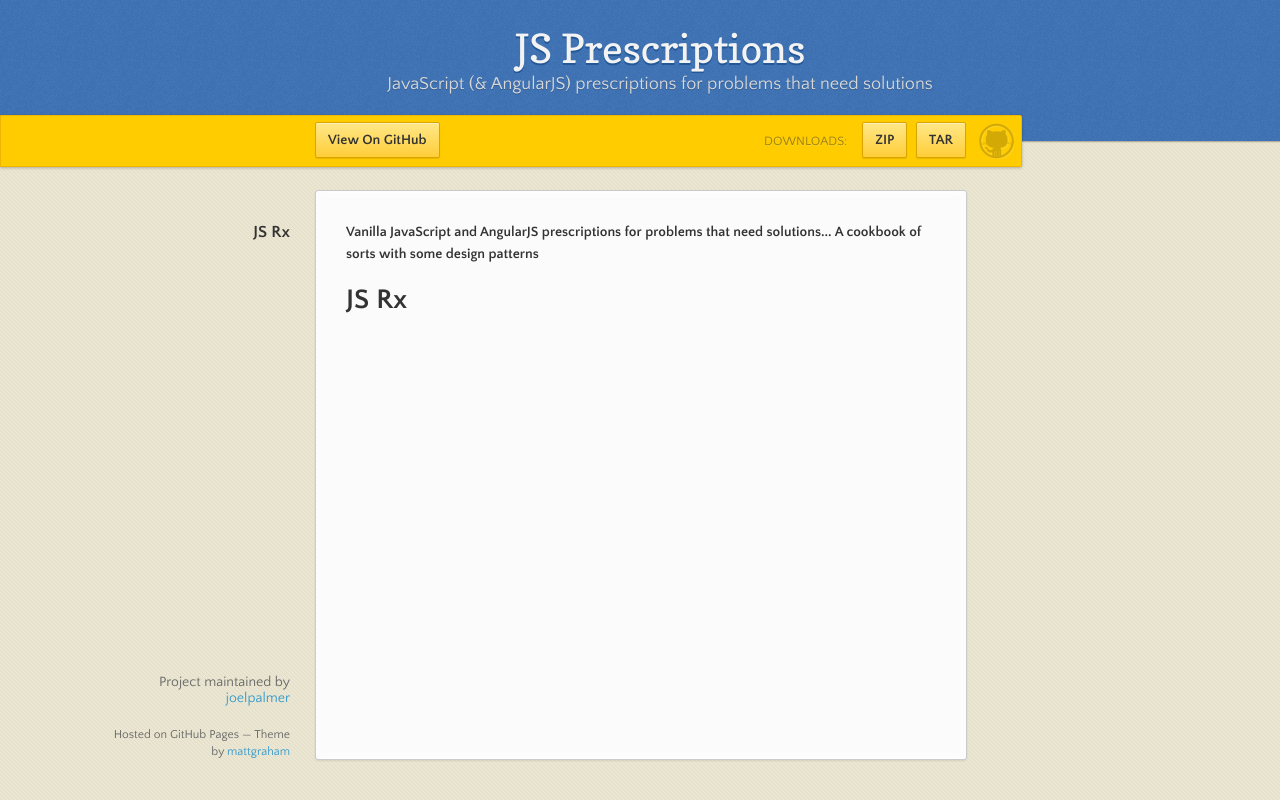
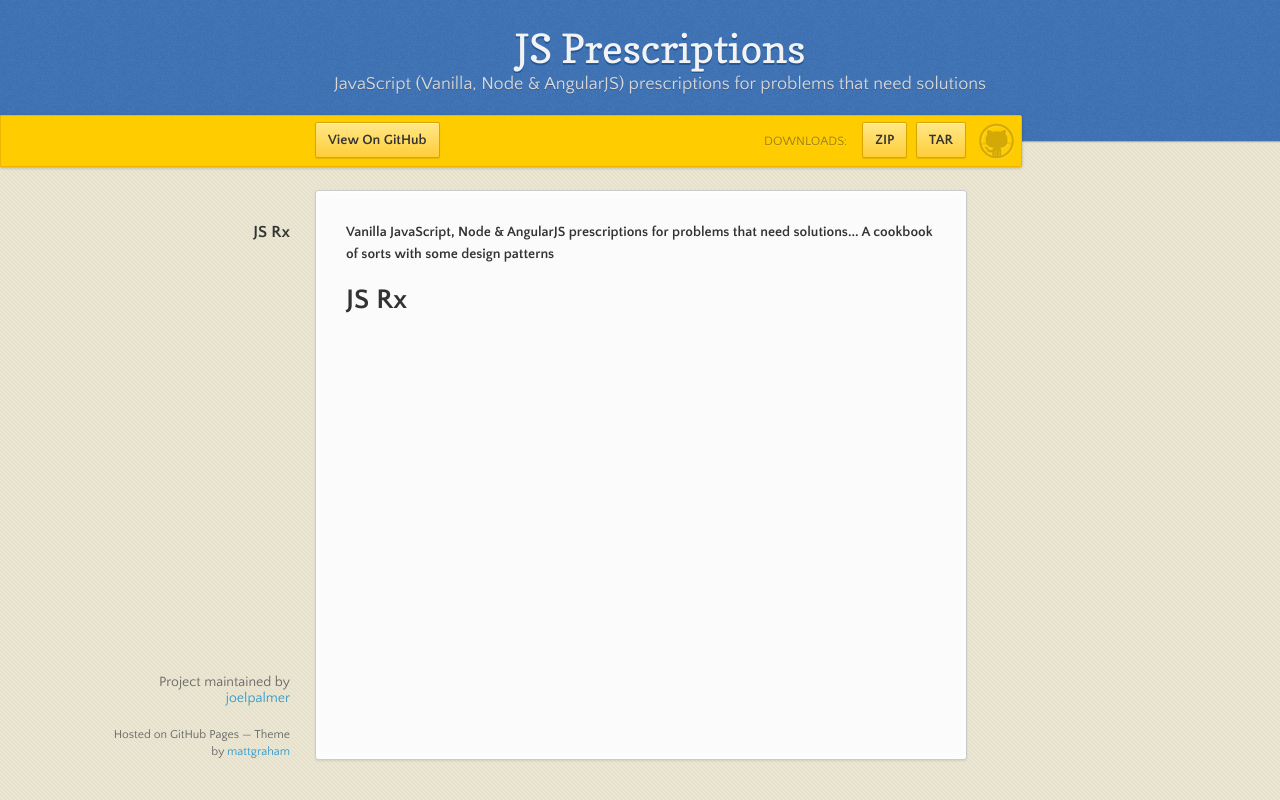
Before and after one commit to joelpalmer/JSPrescriptions, a plain HTML site: page index.html in a window 1280 px wide. Drawn offline with nearby package versions, Linux system fonts and the light colour scheme.

```diff
--- a/index.html
+++ b/index.html
@@ -18,7 +18,7 @@
 
       <header>
         <h1>JS Prescriptions</h1>
-        <p>JavaScript (&amp; AngularJS) prescriptions for problems that need solutions</p>
+        <p>JavaScript (Vanilla, Node &amp; AngularJS) prescriptions for problems that need solutions</p>
       </header>
 
       <div id="banner">
@@ -39,7 +39,7 @@
         <ul></ul>
       </nav>
       <section>
-        <p><strong>Vanilla JavaScript and AngularJS prescriptions for problems that need solutions... A cookbook of sorts with some design patterns</strong> </p>
+        <p><strong>Vanilla JavaScript, Node &amp; AngularJS prescriptions for problems that need solutions... A cookbook of sorts with some design patterns</strong> </p>
 
 <h1>
 <a id="js-rx" class="anchor" href="#js-rx" aria-hidden="true"><span class="octicon octicon-link"></span></a>JS Rx</h1>
--- a/params.json
+++ b/params.json
@@ -1 +1 @@
-{"name":"JS Prescriptions","tagline":"JavaScript (& AngularJS) prescriptions for problems that need solutions","body":"**Vanilla JavaScript and AngularJS prescriptions for problems that need solutions... A cookbook of sorts with some design patterns** \r\n\r\n# JS Rx","google":"","note":"Don't delete this file! It's used internally to help with page regeneration."}
+{"name":"JS Prescriptions","tagline":"JavaScript (Vanilla, Node & AngularJS) prescriptions for problems that need solutions","body":"**Vanilla JavaScript, Node & AngularJS prescriptions for problems that need solutions... A cookbook of sorts with some design patterns** \r\n\r\n# JS Rx","google":"","note":"Don't delete this file! It's used internally to help with page regeneration."}
```
